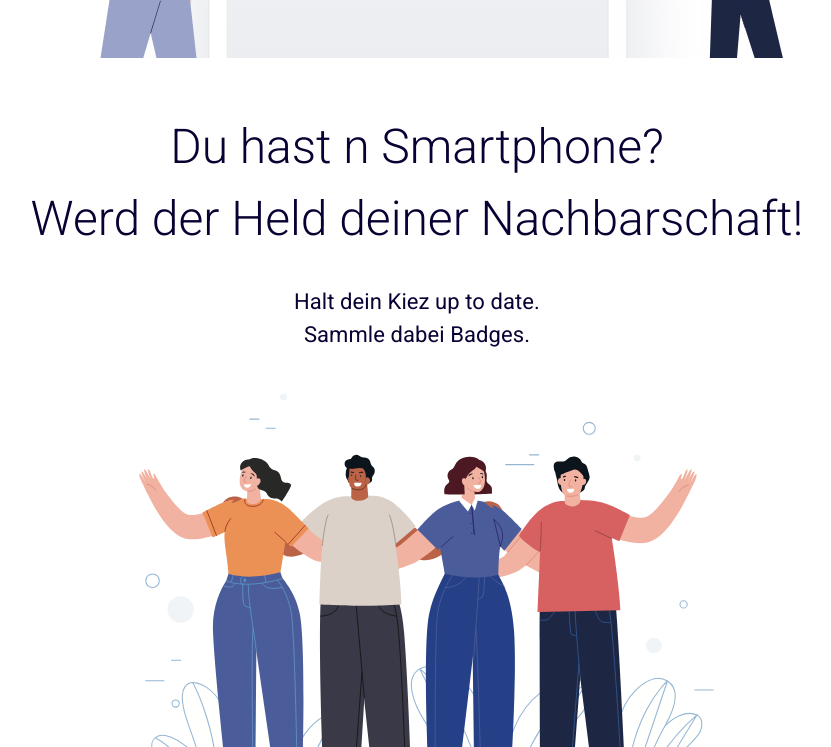
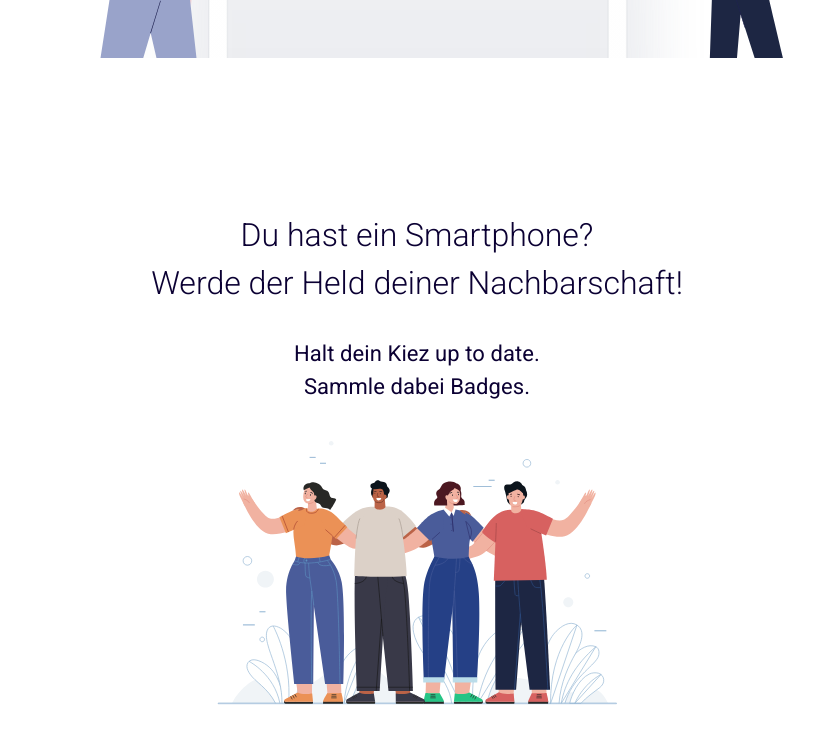
Before and after one commit to happy-hamster/welcome, a plain HTML site: page index.html in a window 1280 px wide. Shown: the part 742-1489 px from the top of the page, without its empty margins (223-1054 px from the left). Drawn offline with nearby package versions, Linux system fonts and the light colour scheme.

Commit message:
fixed logo. updated content

```diff
--- a/css/styles.scss
+++ b/css/styles.scss
@@ -22,6 +22,8 @@ html {
   display: inline-block;
   top: 60px;
   left: 40px;
+
+  width: 100px;
 
   z-index: 999;
 }
@@ -72,12 +74,14 @@ p {
   }
 }
 
+.illustration { width: 400px; }
+
 a {
   color: $turquoise;
 }
 
 h3 {
-  font-size: 48px;
+  font-size: 32px;
   font-weight: $light;
 
   margin: 0;
--- a/index.html
+++ b/index.html
@@ -10,7 +10,7 @@
 
 <body>
 
-  <img src="img/logo-badge.png" class="logo" width="200px" height="auto">
+  <img src="img/logo.svg" class="logo" width="200px" height="auto">
 
   <div class="section">
     <div class="section-inner start">
@@ -38,11 +38,11 @@
 
   <div class="section">
     <div class="section-inner community">
-      <h3>Du hast n Smartphone?</h3>
-      <h3>Werd der Held deiner Nachbarschaft!</h3>
+      <h3>Du hast ein Smartphone?</h3>
+      <h3>Werde der Held deiner Nachbarschaft!</h3>
       <div class="badge"></div>
       <p class="kiez">Halt dein Kiez up to date. <br>Sammle dabei Badges.</p>
-      <img src="img/community_illustration.svg" />
+      <img src="img/community_illustration.svg" class="illustration" />
     </div>
   </div>
 
```
Also changed, not shown: css/styles.css, img/logo-badge.png (deleted), 2 other files.
